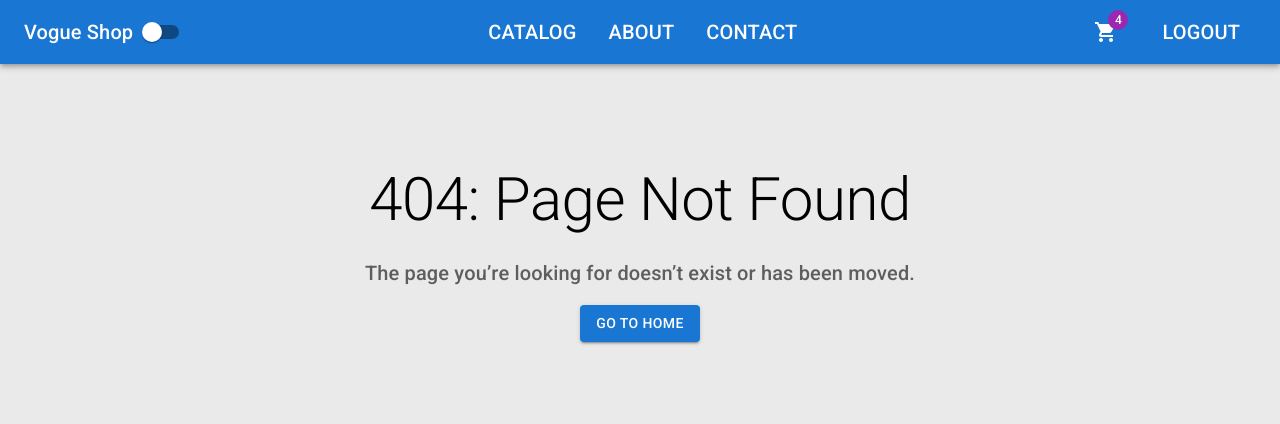
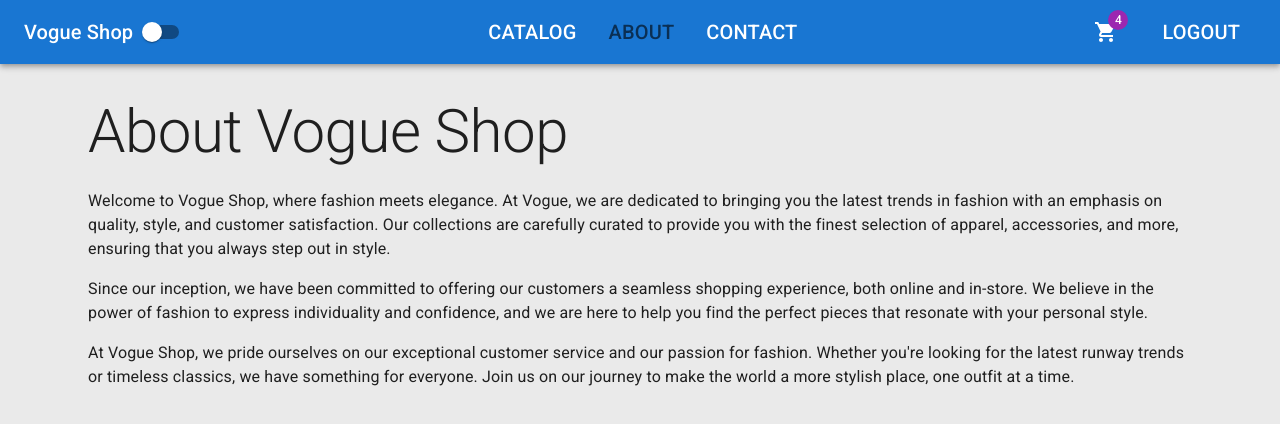
Before and after one commit to dar-levy/vogue-shop-client, a React (Vite) app: page /about in a window 1280 px wide. Before the commit this address led to /not-found. Shown: the top 424 px of the page. Built offline with nearby package versions, Linux system fonts and the light colour scheme.

Commit message:
Create about component

```diff
--- a/src/App.tsx
+++ b/src/App.tsx
@@ -10,6 +10,7 @@ import RegisterForm from "./components/RegisterForm.tsx";
 import LogoutForm from "./components/LogoutForm.tsx";
 import LoginForm from './components/LoginForm.tsx';
 import Cookies from 'js-cookie';
+import About from './components/About.tsx';
 
 function App() {
   const [darkMode, setDarkMode] = useState(false);
@@ -47,6 +48,7 @@ function App() {
               {isAuthenticated ? (
                   <>
                     <Route path="/catalog" element={<Catalog />} />
+                    <Route path="/about" element={<About />} />
                     <Route path="/logout" element={<LogoutForm />} />
                     <Route path="/not-found" element={<NotFound />} />
                     <Route path="/" element={<Navigate to="/catalog" />} />
--- /dev/null
+++ b/src/components/About.tsx
@@ -0,0 +1,20 @@
+import { Box, Container, Typography } from '@mui/material';
+
+export default function AboutPage() {
+    return (
+        <Container>
+            <Typography variant='h2' gutterBottom color="text.primary">
+                About Vogue Shop
+            </Typography>
+            <Typography variant='body1' paragraph color="text.primary">
+                Welcome to Vogue Shop, where fashion meets elegance. At Vogue, we are dedicated to bringing you the latest trends in fashion with an emphasis on quality, style, and customer satisfaction. Our collections are carefully curated to provide you with the finest selection of apparel, accessories, and more, ensuring that you always step out in style.
+            </Typography>
+            <Typography variant='body1' paragraph color="text.primary">
+                Since our inception, we have been committed to offering our customers a seamless shopping experience, both online and in-store. We believe in the power of fashion to express individuality and confidence, and we are here to help you find the perfect pieces that resonate with your personal style.
+            </Typography>
+            <Typography variant='body1' paragraph color="text.primary">
+                At Vogue Shop, we pride ourselves on our exceptional customer service and our passion for fashion. Whether you're looking for the latest runway trends or timeless classics, we have something for everyone. Join us on our journey to make the world a more stylish place, one outfit at a time.
+            </Typography>
+        </Container>
+    );
+}
```
